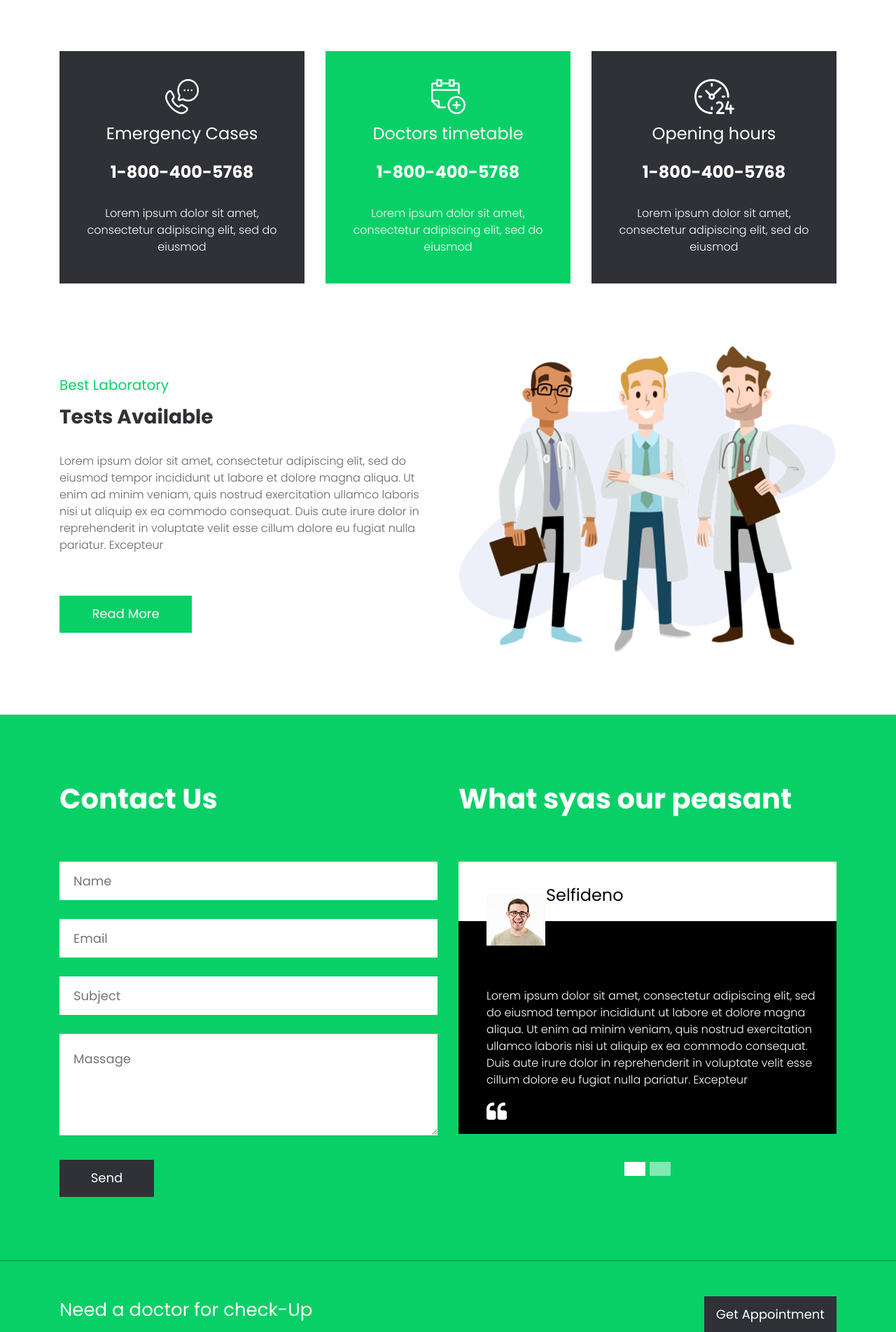
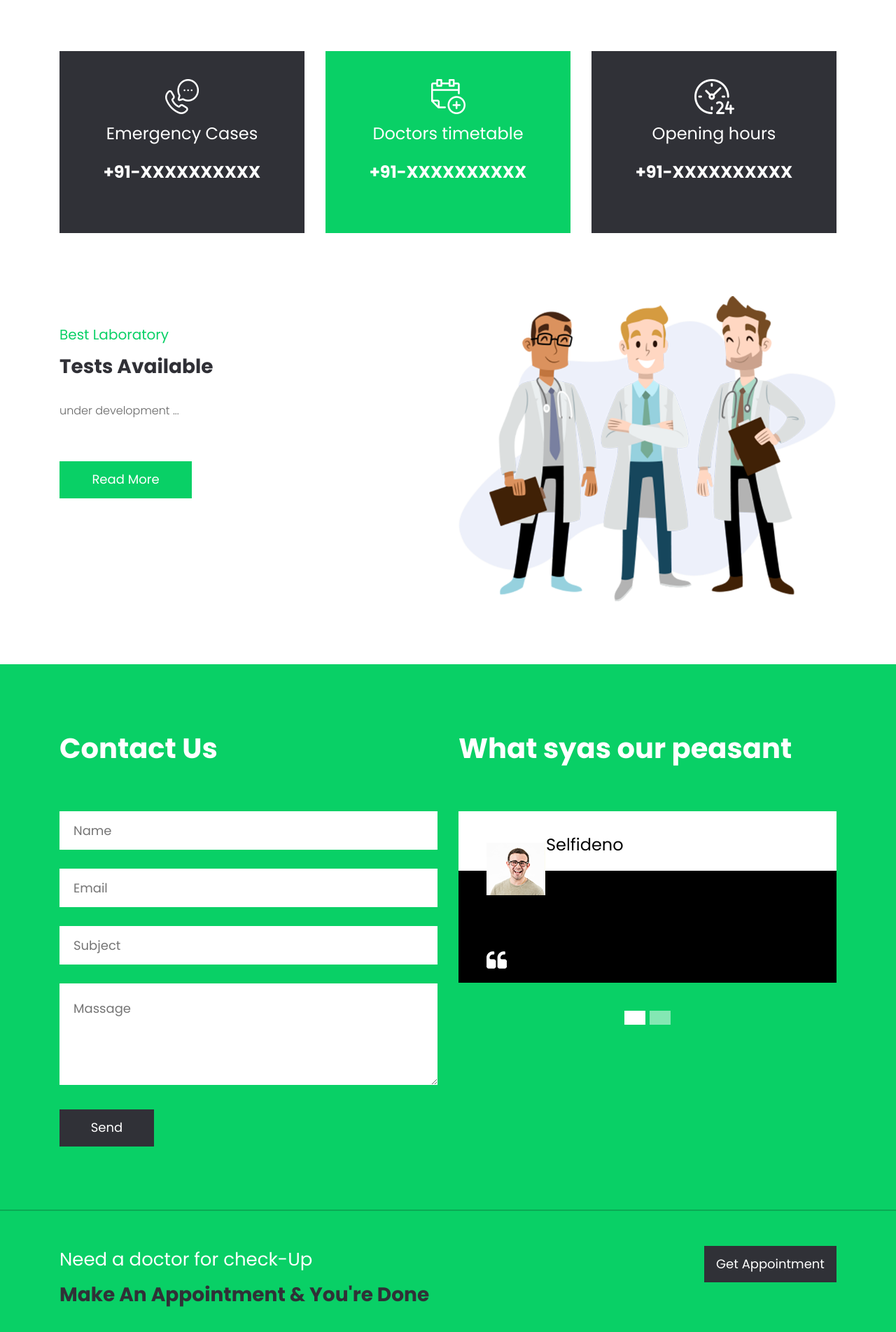
Before and after one commit to Gaurvish/diagnostics, a Django app: template templates/blog.html in a window 1280 px wide. Shown: the part 2240-4143 px from the top of the page at 70% size. Run offline with Django 3.2, Linux system fonts and the light colour scheme; the template is opened without the code that fills it, so the values that code supplies are empty; some libraries are stand-ins or nearby versions.

Commit message:
[UPD] update changes , images added and lorem removed

```diff
--- a/templates/index.html
+++ b/templates/index.html
@@ -120,7 +121,7 @@
                         <h1 class="banner_taital">Providing appropritate<br>
                         health care for
                         <br>seniors and  childrens</h1>
-                        <p class="long_text">It is a long established fact that a reader will be distracted by the readable content of a page when looking at its layout. The point of using Lorem Ipsum</p>
+                        <p class="long_text">under development ...</p>
                         <div class="btn_main">
                           <div class="about_us"><a href="#">About Us</a></div>
                           <div class="about_bt"><a href="#">Get Appointment</a></div>
@@ -134,7 +135,7 @@
                         <h1 class="banner_taital">Providing appropritate<br>
                         health care for
                         <br>seniors and  childrens</h1>
-                        <p class="long_text">It is a long established fact that a reader will be distracted by the readable content of a page when looking at its layout. The point of using Lorem Ipsum</p>
+                        <p class="long_text">under development...</p>
                         <div class="btn_main">
                           <div class="about_us"><a href="#">About Us</a></div>
                           <div class="about_bt"><a href="#">Get Appointment</a></div>
@@ -148,7 +149,7 @@
                         <h1 class="banner_taital">Providing appropritate<br>
                         health care for
                         <br>seniors and  childrens</h1>
-                        <p class="long_text">It is a long established fact that a reader will be distracted by the readable content of a page when looking at its layout. The point of using Lorem Ipsum</p>
+                        <p class="long_text">under development...</p>
                         <div class="btn_main">
                           <div class="about_us"><a href="#">About Us</a></div>
                           <div class="about_bt"><a href="#">Get Appointment</a></div>
@@ -195,13 +196,13 @@
         <div class="container-fluid">
           <div class="row">
             <div class="col-md-6">
-              <div class="image_3" href="#"><img src="images/img-3.png"></div>
+              <div class="image_3" href="#"><img src="{% static 'images/img-3.png'%}"></div>
             </div>
             <div class="col-md-6">
               <div class="care_taital">
                 <h4 class="finest_text">Finest Patient</h4>
                 <h1 class="care_text">Care & Amenities</h1>
-                <p class="ipsum_text">Lorem ipsum dolor sit amet, consectetur adipiscing elit, sed do eiusmod Lorem ipsum dolor sit amet, consectetur adipiscing elit, sed do eiusmod tempor incididunt ut labore et dolore magna aliqua. Ut enim ad minim veniam,tempor Lorem ipsum dolor sit amet, consectetur adipiscing elit, sed do eiusmod tempor incididunt ut labore et dolore magna aliqua. Ut enim ad minim veniam,incididunt ut labore et dolore magna aliqua. Ut enim ad minim veniam,</p>
+                <p class="ipsum_text"></p>
                 <div class="read_bt_2"><a href="#">Read More</a></div>
               </div>
             </div>
@@ -215,26 +216,26 @@
           <div class="row">
             <div class="col-lg-4">
               <div class="call_box">
-                <div class="call_image"><img src="images/call-icon.png"></div>
+                <div class="call_image"><img src="{% static 'images/call-icon.png'%}"></div>
                 <h2 class="emergency_text">Emergency Cases</h2>
-                <h1 class="call_text">1-800-400-5768</h1>
-                <p class="dolor_text">Lorem ipsum dolor sit amet, consectetur adipiscing elit, sed do eiusmod  </p>
+                <h1 class="call_text">+91-XXXXXXXXXX</h1>
+                <p class="dolor_text"> </p>
               </div>
             </div>
             <div class="col-lg-4">
               <div class="call_box active">
-                <div class="call_image"><img src="images/time-seat-icon.png"></div>
+                <div class="call_image"><img src="{%static 'images/time-seat-icon.png'%}"></div>
                 <h2 class="emergency_text">Doctors timetable</h2>
-                <h1 class="call_text">1-800-400-5768</h1>
-                <p class="dolor_text">Lorem ipsum dolor sit amet, consectetur adipiscing elit, sed do eiusmod  </p>
+                <h1 class="call_text">+91-XXXXXXXXXX</h1>
+                <p class="dolor_text"> </p>
               </div>
             </div>
             <div class="col-lg-4">
               <div class="call_box">
-                <div class="call_image"><img src="images/watch-icon.png"></div>
+                <div class="call_image"><img src="{%static 'images/watch-icon.png'%}"></div>
                 <h2 class="emergency_text">Opening hours</h2>
-                <h1 class="call_text">1-800-400-5768</h1>
-                <p class="dolor_text">Lorem ipsum dolor sit amet, consectetur adipiscing elit, sed do eiusmod  </p>
+                <h1 class="call_text">+91-XXXXXXXXXX</h1>
+                <p class="dolor_text"> </p>
               </div>
             </div>
           </div>
@@ -248,7 +249,7 @@
             <div class="col-md-6 padding_top0">
               <h4 class="about_text">Best Laboratory</h4>
                 <h1 class="highest_text">Tests Available</h1>
-                <p class="lorem_text">Lorem ipsum dolor sit amet, consectetur adipiscing elit, sed do eiusmod tempor incididunt ut labore et dolore magna aliqua. Ut enim ad minim veniam, quis nostrud exercitation ullamco laboris nisi ut aliquip ex ea commodo consequat. Duis aute irure dolor in reprehenderit in voluptate velit esse cillum dolore eu fugiat nulla pariatur. Excepteur </p>
+                <p class="lorem_text">under development ... </p>
                 <div class="read_main">
                   <div class="read_bt"><a href="#">Read More</a></div>
                 </div>
@@ -265,6 +266,7 @@
         <div class="container">
           <div class="row">
             <div class="col-md-6">
+              <div id = "contact">
               <h1 class="contact_text">Contact Us</h1>
                 <form action="/action_page.php">
                   <div class="form-group">
@@ -293,17 +296,17 @@
                   <div class="carousel-item active">
                     <h2 class="selfideno_text">Selfideno</h2>
                     <div class="client_main">
-                      <div class="image_5"><img src="images/img-5.png"></div>
-                      <p class="lorem_ipsum_text">Lorem ipsum dolor sit amet, consectetur adipiscing elit, sed do eiusmod tempor incididunt ut labore et dolore magna aliqua. Ut enim ad minim veniam, quis nostrud exercitation ullamco laboris nisi ut aliquip ex ea commodo consequat. Duis aute irure dolor in reprehenderit in voluptate velit esse cillum dolore eu fugiat nulla pariatur. Excepteur </p>
-                      <div class="quote_icon"><img src="images/quote-icon.png"></div>
+                      <div class="image_5"><img src="{% static 'images/img-5.png'%}"></div>
+                      <p class="lorem_ipsum_text"> </p>
+                      <div class="quote_icon"><img src="{% static 'images/quote-icon.png'%}"></div>
                     </div>
                   </div>
                   <div class="carousel-item">
                     <h2 class="selfideno_text">Selfideno</h2>
                     <div class="client_main">
-                      <div class="image_5"><img src="images/img-5.png"></div>
-                      <p class="lorem_ipsum_text">Lorem ipsum dolor sit amet, consectetur adipiscing elit, sed do eiusmod tempor incididunt ut labore et dolore magna aliqua. Ut enim ad minim veniam, quis nostrud exercitation ullamco laboris nisi ut aliquip ex ea commodo consequat. Duis aute irure dolor in reprehenderit in voluptate velit esse cillum dolore eu fugiat nulla pariatur. Excepteur </p>
-                      <div class="quote_icon"><img src="images/quote-icon.png"></div>
+                      <div class="image_5"><img src="{% static 'images/img-5.png'%}"></div>
+                      <p class="lorem_ipsum_text"> </p>
+                      <div class="quote_icon"><img src="{% static 'images/quote-icon.png'%}"></div>
                     </div>
                   </div>
                 </div>
@@ -350,7 +353,7 @@
                       About Us
                     </a>
                   </li>
-                  <li>
+                  {% comment %} <li>
                     <a href="">
                       About services
                     </a>
@@ -364,34 +367,30 @@
                     <a href="">
                       Services
                     </a>
-                  </li>
-                  <li>
-                    <a href="">
-                      Contact Us
-                    </a>
-                  </li>
-                </ul>
-                <ul class="ml-3 ml-md-5">
-                  <li>
-                    <a href="">
-                      Cancer Oncology
-                    </a>
-                  </li>
-                  <li>
-                    <a href="">
-                      Dental Surgery
-                    </a>
-                  </li>
-                  <li>
-                    <a href="">
-                      Diagnose & Research
-                    </a>
-                  </li>
+                  </li> {% endcomment %}
                   <li>
                     <a href="">
                       Drug / Medicines
                     </a>
                   </li>
+                </ul>
+                <ul class="ml-3 ml-md-5">
+                  {% comment %} <li>
+                    <a href="">
+                      Cancer Oncology
+                    </a>
+                  </li> {% endcomment %}
+                  {% comment %} <li>
+                    <a href="">
+                      Dental Surgery
+                    </a>
+                  </li> {% endcomment %}
+
+                  {% comment %} <li>
+                    <a href="">
+                      Drug / Medicines
+                    </a>
+                  </li> {% endcomment %}
                 </ul>
               </div>
             </div>
@@ -403,53 +402,49 @@
               </div>
               <div class="d-flex ">
                 <ul>
-                  <li>
+                  {% comment %} <li>
                     <a href="">
                       About Us
                     </a>
-                  </li>
-                  <li>
+                  </li> {% endcomment %}
+                  {% comment %} <li>
                     <a href="">
                       About services
                     </a>
-                  </li>
-                  <li>
-                    <a href="">
-                      About Departments
-                    </a>
-                  </li>
+                  </li> {% endcomment %}
+
                   <li>
                     <a href="">
                       Services
                     </a>
                   </li>
-                  <li>
+                  {% comment %} <li>
                     <a href="">
                       Contact Us
                     </a>
-                  </li>
+                  </li> {% endcomment %}
                 </ul>
                 <ul class="ml-3 ml-md-5">
-                  <li>
+                  {% comment %} <li>
                     <a href="">
                       Cancer Oncology
                     </a>
-                  </li>
-                  <li>
+                  </li> {% endcomment %}
+                  {% comment %} <li>
                     <a href="">
                       Dental Surgery
                     </a>
-                  </li>
-                  <li>
+                  </li> {% endcomment %}
+                  {% comment %} <li>
                     <a href="">
                       Diagnose & Research
                     </a>
-                  </li>
-                  <li>
+                  </li> {% endcomment %}
+                  {% comment %} <li>
                     <a href="">
                       Drug / Medicines
                     </a>
-                  </li>
+                  </li> {% endcomment %}
                 </ul>
               </div>
             </div>
@@ -461,53 +456,49 @@
               </div>
               <div class="d-flex ">
                 <ul>
-                  <li>
+                  {% comment %} <li>
                     <a href="">
                       About Us
                     </a>
-                  </li>
-                  <li>
+                  </li> {% endcomment %}
+                  {% comment %} <li>
                     <a href="">
                       About services
                     </a>
-                  </li>
+                  </li> {% endcomment %}
                   <li>
                     <a href="">
                       About Departments
                     </a>
                   </li>
-                  <li>
+                  {% comment %} <li>
                     <a href="">
                       Services
                     </a>
-                  </li>
-                  <li>
+                  </li> {% endcomment %}
+                  {% comment %} <li>
                     <a href="">
                       Contact Us
                     </a>
-                  </li>
+                  </li> {% endcomment %}
                 </ul>
                 <ul class="ml-3 ml-md-5">
-                  <li>
+                  {% comment %} <li>
                     <a href="">
                       Cancer Oncology
                     </a>
-                  </li>
-                  <li>
+                  </li> {% endcomment %}
+                  {% comment %} <li>
                     <a href="">
                       Dental Surgery
                     </a>
-                  </li>
-                  <li>
+                  </li> {% endcomment %}
+                  {% comment %} <li>
                     <a href="">
                       Diagnose & Research
                     </a>
-                  </li>
-                  <li>
-                    <a href="">
-                      Drug / Medicines
-                    </a>
-                  </li>
+                  </li> {% endcomment %}
+
                 </ul>
               </div>
             </div>
```
Also changed, not shown: other parts of templates/index.html (+18 -16 lines), static/images/logo.png, static/images/logo_1.png (added).
